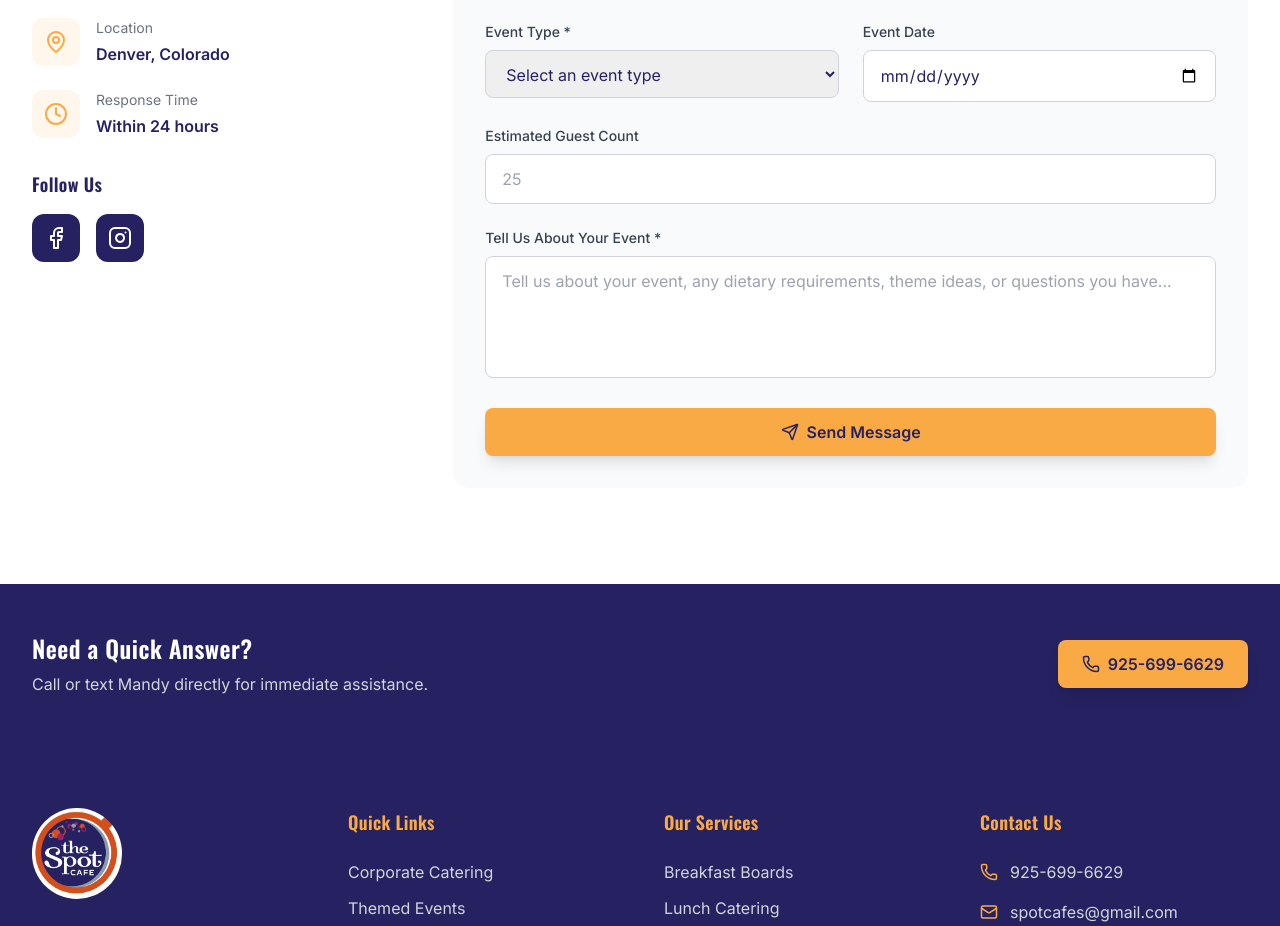
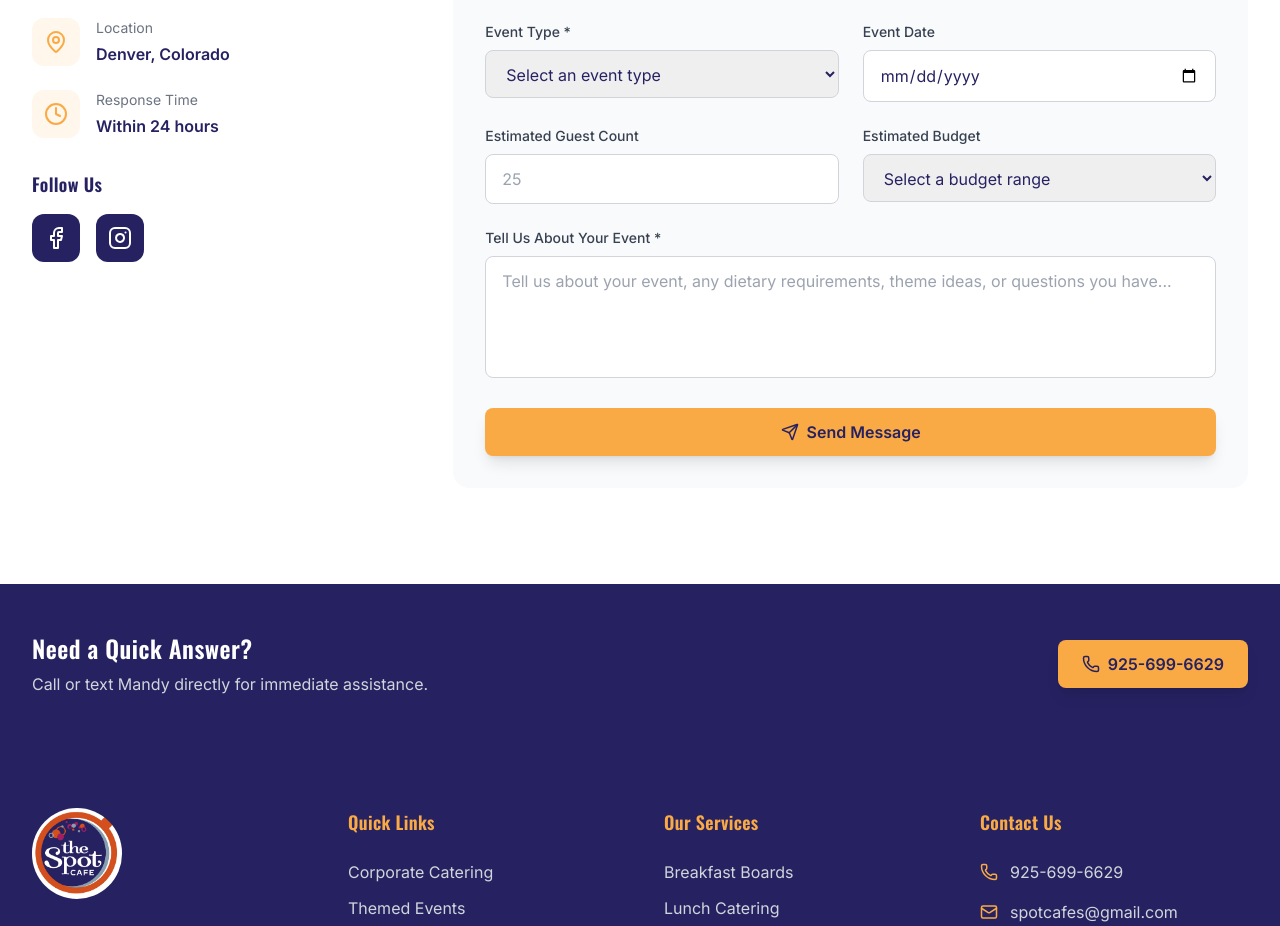
Before and after one commit to BrettLechtenbrerg/the-spot-catering, a Next.js app: page /contact in a window 1280 px wide. Shown: the part 985-1911 px from the top of the page. Built offline with nearby package versions, Linux system fonts and the light colour scheme.

Commit message:
Add Estimated Budget field to quote request form

```diff
--- a/app/contact/page.tsx
+++ b/app/contact/page.tsx
@@ -35,6 +35,7 @@ export default function ContactPage() {
     eventType: '',
     eventDate: '',
     guestCount: '',
+    budget: '',
     message: '',
   })
   const [isSubmitted, setIsSubmitted] = useState(false)
@@ -258,7 +259,7 @@ export default function ContactPage() {
                     </div>
 
                     {/* Guest Count */}
-                    <div className="md:col-span-2">
+                    <div>
                       <label className="block text-sm font-medium text-gray-700 mb-2">
                         {form.fields.guestCount.label}
                       </label>
@@ -270,6 +271,26 @@ export default function ContactPage() {
                         className="w-full px-4 py-3 rounded-lg border border-gray-300 focus:ring-2 focus:ring-spot-orange focus:border-spot-orange transition-colors"
                         placeholder={form.fields.guestCount.placeholder}
                       />
+                    </div>
+
+                    {/* Estimated Budget */}
+                    <div>
+                      <label className="block text-sm font-medium text-gray-700 mb-2">
+                        {form.fields.budget.label}
+                      </label>
+                      <select
+                        name="budget"
+                        value={formData.budget}
+                        onChange={handleChange}
+                        className="w-full px-4 py-3 rounded-lg border border-gray-300 focus:ring-2 focus:ring-spot-orange focus:border-spot-orange transition-colors"
+                      >
+                        <option value="">{form.fields.budget.placeholder}</option>
+                        {form.budgetRanges.map((range) => (
+                          <option key={range} value={range}>
+                            {range}
+                          </option>
+                        ))}
+                      </select>
                     </div>
 
                     {/* Message */}
--- a/content/contact.json
+++ b/content/contact.json
@@ -54,6 +54,15 @@
       "Happy Hour",
       "Other"
     ],
+    "budgetRanges": [
+      "Under $500",
+      "$500 – $1,000",
+      "$1,000 – $2,500",
+      "$2,500 – $5,000",
+      "$5,000 – $10,000",
+      "$10,000+",
+      "Not sure yet"
+    ],
     "fields": {
       "name": {
         "label": "Your Name *",
@@ -82,6 +91,10 @@
         "label": "Estimated Guest Count",
         "placeholder": "25"
       },
+      "budget": {
+        "label": "Estimated Budget",
+        "placeholder": "Select a budget range"
+      },
       "message": {
         "label": "Tell Us About Your Event *",
         "placeholder": "Tell us about your event, any dietary requirements, theme ideas, or questions you have..."
```
